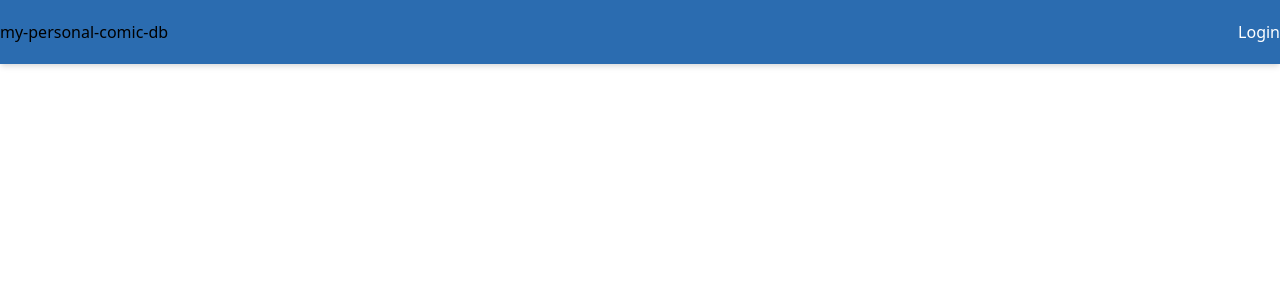
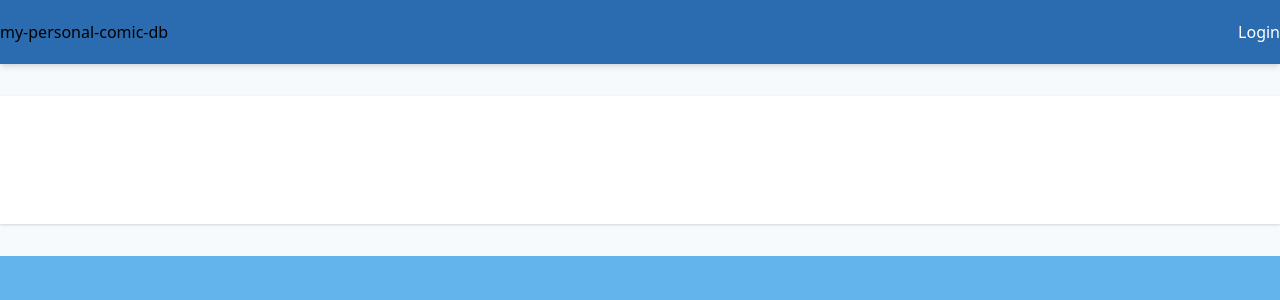
Before and after one commit to SnO2WMaN-personal-bookshelf/frontend, a Next.js app: page / in a window 1280 px wide. Shown: the top 300 px of the page. Built offline with nearby package versions, Linux system fonts and the light colour scheme; no server answers.

Commit message:
feat: :sparkles: _appからページのレイアウトに関する部分を剥離

```diff
--- /dev/null
+++ b/src/components/Layout/AppLayout/AppLayout.tsx
@@ -0,0 +1,23 @@
+import clsx from 'clsx';
+import React from 'react';
+import {HeaderNavbar} from '~/components/HeaderNavbar';
+import {PageLayout} from '~/components/Layout/PageLayout';
+
+export type ContainerProps = {
+  className?: string;
+};
+export const Container: React.FC<ContainerProps> = ({children, className}) => {
+  return (
+    <div className={clsx(className, 'flex', 'flex-col', 'bg-gray-100')}>
+      <HeaderNavbar
+        className={clsx('w-full', 'sticky', 'top-0', 'left-0', 'shadow-md')}
+      />
+      <PageLayout className={clsx('w-full', 'h-full', 'my-8')}>
+        {children}
+      </PageLayout>
+      <footer
+        className={clsx('w-full', 'h-full', 'bg-blue-400', 'flex-grow')}
+      />
+    </div>
+  );
+};
--- /dev/null
+++ b/src/components/Layout/AppLayout/index.tsx
@@ -0,0 +1,2 @@
+export {Container as AppLayout} from './AppLayout';
+export type {ContainerProps as AppLayoutProps} from './AppLayout';
--- /dev/null
+++ b/src/components/Layout/PageLayout/PageLayout.tsx
@@ -0,0 +1,33 @@
+import clsx from 'clsx';
+import {useRouter} from 'next/router';
+import React from 'react';
+import {Spinner} from '~/components/Spinner/Spinner';
+
+export type ComponentProps = {className?: string};
+export const Component: React.FC<ComponentProps> = ({className, children}) => (
+  <div
+    className={clsx(
+      className,
+      'container',
+      'mx-auto',
+      'shadow',
+      'px-8',
+      'py-16',
+      'bg-white',
+    )}
+  >
+    {children}
+  </div>
+);
+
+export type ContainerProps = {className?: string};
+export const Container: React.FC<ContainerProps> = ({children, ...props}) => {
+  const router = useRouter();
+
+  return (
+    <Component {...props}>
+      {router.isFallback && <Spinner />}
+      {!router.isFallback && children}
+    </Component>
+  );
+};
--- /dev/null
+++ b/src/components/Layout/PageLayout/index.tsx
@@ -0,0 +1,5 @@
+export {Component, Container as PageLayout} from './PageLayout';
+export type {
+  ComponentProps,
+  ContainerProps as PageLayoutProps,
+} from './PageLayout';
--- a/src/pages/_app.tsx
+++ b/src/pages/_app.tsx
@@ -4,7 +4,7 @@ import clsx from 'clsx';
 import {AppProps} from 'next/app';
 import Router from 'next/router';
 import React from 'react';
-import {HeaderNavbar} from '~/components/HeaderNavbar';
+import {AppLayout} from '~/components/Layout/AppLayout';
 import {ConfiguratedI18nextProvider} from '~/i18n';
 import {Auth0AuthorizedApolloProvider} from '~/lib/Auth0AuthorizedApolloProvider';
 import '~/styles/index.css';
@@ -17,8 +17,10 @@ const onRedirectCallback: Auth0ProviderOptions['onRedirectCallback'] = (
   Router.replace(appState?.returnTo || '/');
 };
 
-export type Props = AppProps;
-export const App: React.FC<Props> = ({Component: PageComponent, pageProps}) => {
+export const App: React.FC<AppProps> = ({
+  Component: PageComponent,
+  pageProps,
+}) => {
   return (
     <Auth0Provider
       domain={process.env.NEXT_PUBLIC_DOMAIN!}
@@ -38,10 +40,9 @@ export const App: React.FC<Props> = ({Component: PageComponent, pageProps}) => {
         }}
       >
         <ConfiguratedI18nextProvider>
-          <HeaderNavbar
-            className={clsx('w-full', 'sticky', 'top-0', 'left-0', 'shadow-md')}
-          />
-          <PageComponent {...pageProps} />
+          <AppLayout className={clsx('w-full', 'min-h-screen')}>
+            <PageComponent {...pageProps} />
+          </AppLayout>
         </ConfiguratedI18nextProvider>
       </Auth0AuthorizedApolloProvider>
     </Auth0Provider>
--- a/src/pages/books/[id].tsx
+++ b/src/pages/books/[id].tsx
@@ -1,22 +1,11 @@
 import {GetStaticPaths, GetStaticProps, NextPage} from 'next';
-import {useRouter} from 'next/router';
 import React from 'react';
-import {LayoutDefault} from '~/components/LayoutDefault';
-import {LayoutLoading} from '~/components/LayoutLoading';
 import {BookPage, BookPageProps} from '~/components/Page/BookPage';
 import {SdkForPageQueries} from '~/lib/graphql-request';
 
 export type PageProps = BookPageProps;
 export const Page: NextPage<PageProps> = ({children, ...rest}) => {
-  const router = useRouter();
-
-  if (router.isFallback) return <LayoutLoading />;
-
-  return (
-    <LayoutDefault>
-      <BookPage {...rest} />
-    </LayoutDefault>
-  );
+  return <BookPage {...rest} />;
 };
 
 export type UrlQuery = {id: string};
--- a/src/pages/series/[id].tsx
+++ b/src/pages/series/[id].tsx
@@ -1,22 +1,11 @@
 import {GetStaticPaths, GetStaticProps, NextPage} from 'next';
-import {useRouter} from 'next/router';
 import React from 'react';
-import {LayoutDefault} from '~/components/LayoutDefault';
-import {LayoutLoading} from '~/components/LayoutLoading';
 import {SeriesPage, SeriesPageProps} from '~/components/Page/SeriesPage';
 import {SdkForPageQueries} from '~/lib/graphql-request';
 
 export type PageProps = SeriesPageProps;
 export const Page: NextPage<PageProps> = ({children, ...rest}) => {
-  const router = useRouter();
-
-  if (router.isFallback) return <LayoutLoading />;
-
-  return (
-    <LayoutDefault>
-      <SeriesPage {...rest} />
-    </LayoutDefault>
-  );
+  return <SeriesPage {...rest} />;
 };
 
 export type UrlQuery = {id: string};
```
Also changed, not shown: 2 other files (tests, documents, lock files or other folders).
